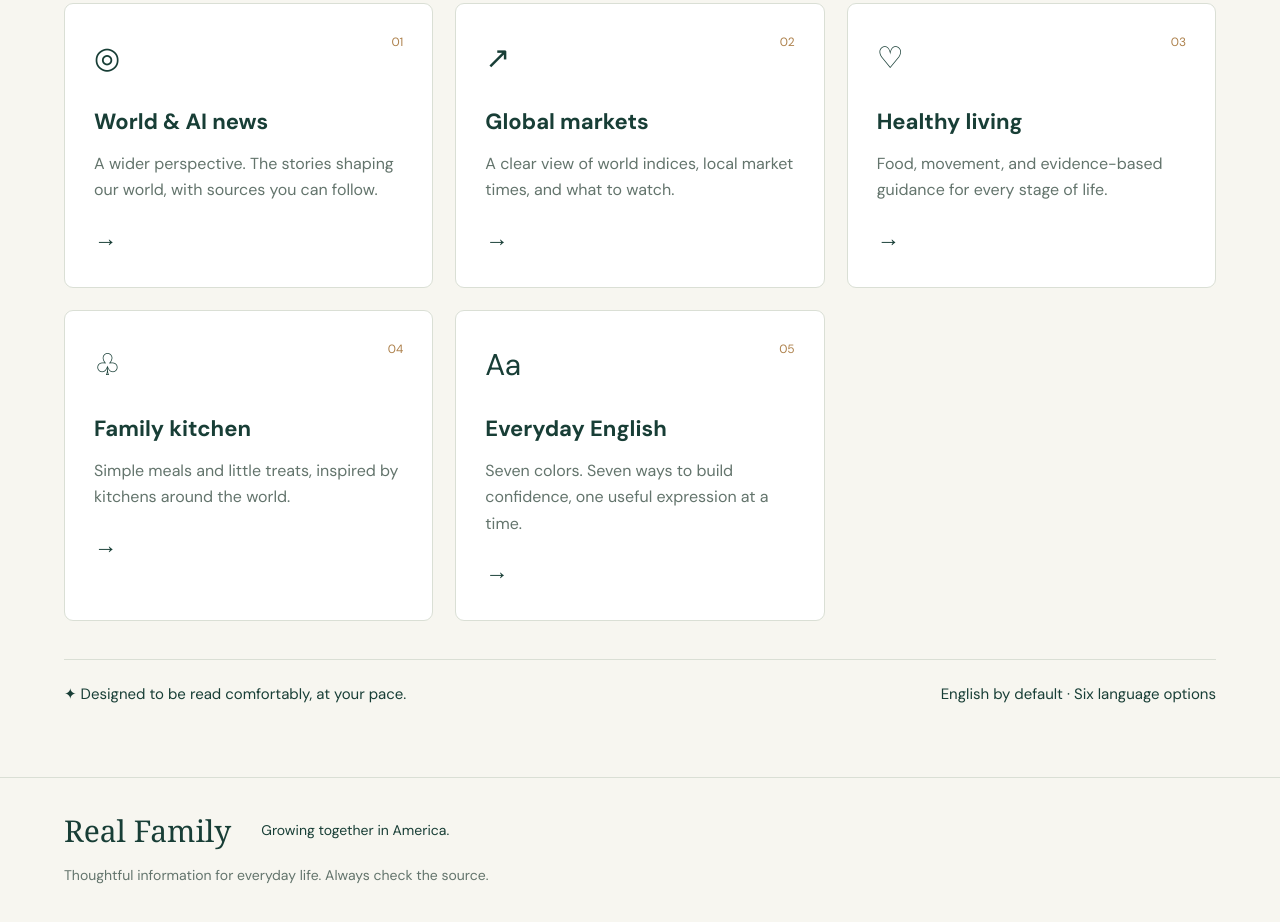
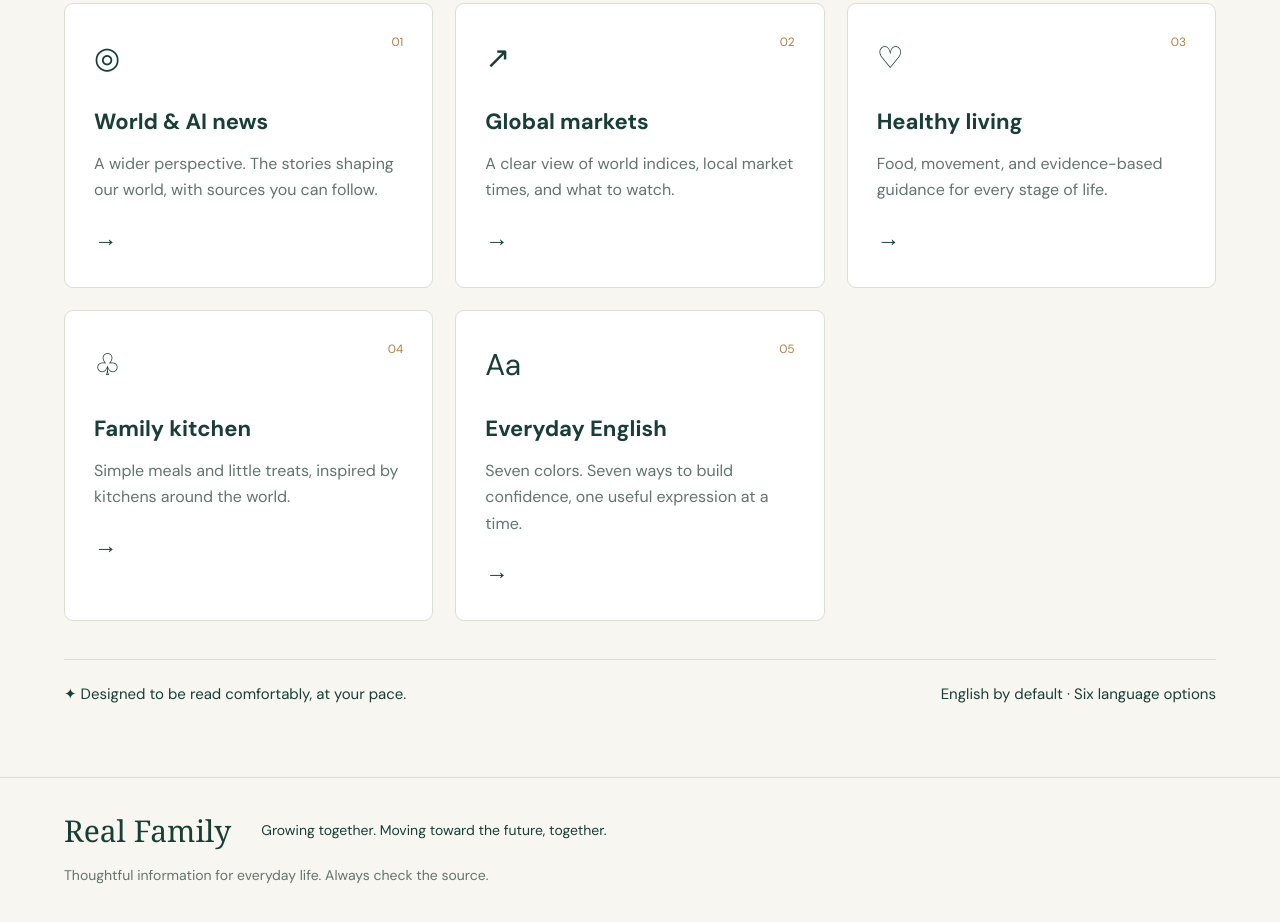
Before and after one commit to TopChain/RealFamily, a plain HTML site: page index.html in a window 1280 px wide. Shown: the part 992-1914 px from the top of the page. Drawn offline with Linux system fonts and the light colour scheme; a web font is replaced by a local one.

Commit message:
Broaden family footer message toward a shared future

```diff
--- a/index.html
+++ b/index.html
@@ -1,3 +1,3 @@
 <!doctype html>
 <html lang="en"><head><meta charset="utf-8"><meta name="viewport" content="width=device-width,initial-scale=1"><meta name="theme-color" content="#183e36"><meta name="description" content="The Real family’s daily home for world news, markets, healthy living, recipes, and English learning."><title>Real Family — A little wiser, together.</title><link rel="icon" href="assets/favicon.svg" type="image/svg+xml"><link rel="stylesheet" href="style.css"></head>
-<body><a class="skip" href="#main">Skip to content</a><header><a class="brand" href="#home"><span class="mark">R</span><span>Real Family<small>A LITTLE WISER, TOGETHER</small></span></a><div class="header-tools"><button id="size" title="Increase reading size" aria-label="Increase reading size">A<span>+</span></button><label class="language">◎ <select id="language" aria-label="Website language"><option value="en">English</option><option value="zh-TW">繁體中文</option><option value="zh-CN">简体中文</option><option value="ja">日本語</option><option value="ko">한국어</option><option value="es">Español</option></select></label></div></header><nav aria-label="Main navigation"><a href="#home">Our home</a><a href="#news">World & AI news</a><a href="#markets">Global markets</a><a href="#health">Healthy living</a><a href="#recipes">Family kitchen</a><a href="#english">Everyday English</a></nav><p id="translation-status" class="fine translation-status" role="status" hidden></p><main id="main" tabindex="-1"></main><footer><a class="brand" href="#home">Real Family</a><p>Growing together in America.</p><p class="fine">Thoughtful information for everyday life. Always check the source.</p></footer><script src="content.js"></script><script src="app.js"></script></body></html>
+<body><a class="skip" href="#main">Skip to content</a><header><a class="brand" href="#home"><span class="mark">R</span><span>Real Family<small>A LITTLE WISER, TOGETHER</small></span></a><div class="header-tools"><button id="size" title="Increase reading size" aria-label="Increase reading size">A<span>+</span></button><label class="language">◎ <select id="language" aria-label="Website language"><option value="en">English</option><option value="zh-TW">繁體中文</option><option value="zh-CN">简体中文</option><option value="ja">日本語</option><option value="ko">한국어</option><option value="es">Español</option></select></label></div></header><nav aria-label="Main navigation"><a href="#home">Our home</a><a href="#news">World & AI news</a><a href="#markets">Global markets</a><a href="#health">Healthy living</a><a href="#recipes">Family kitchen</a><a href="#english">Everyday English</a></nav><p id="translation-status" class="fine translation-status" role="status" hidden></p><main id="main" tabindex="-1"></main><footer><a class="brand" href="#home">Real Family</a><p>Growing together. Moving toward the future, together.</p><p class="fine">Thoughtful information for everyday life. Always check the source.</p></footer><script src="content.js"></script><script src="app.js"></script></body></html>
```
